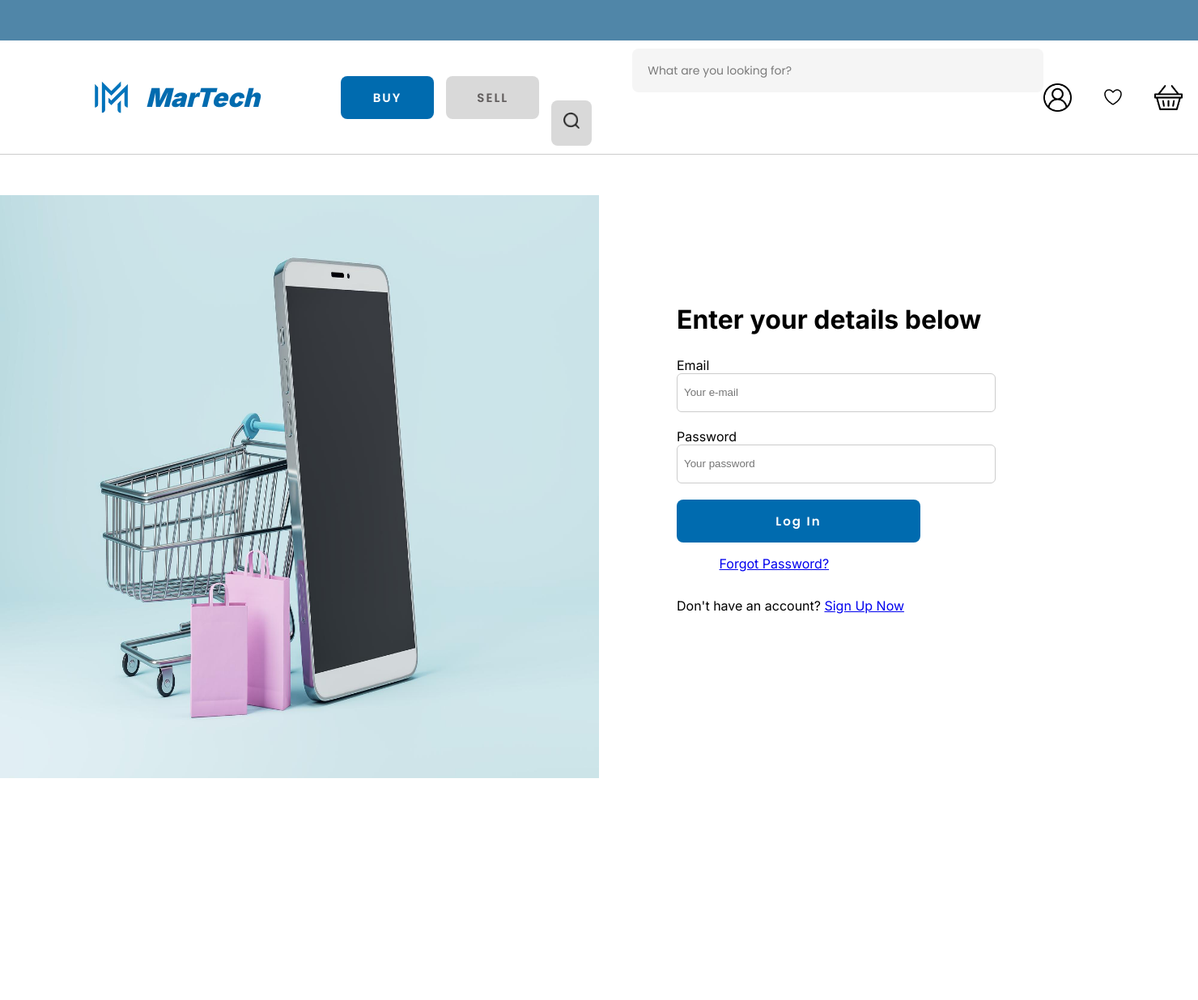
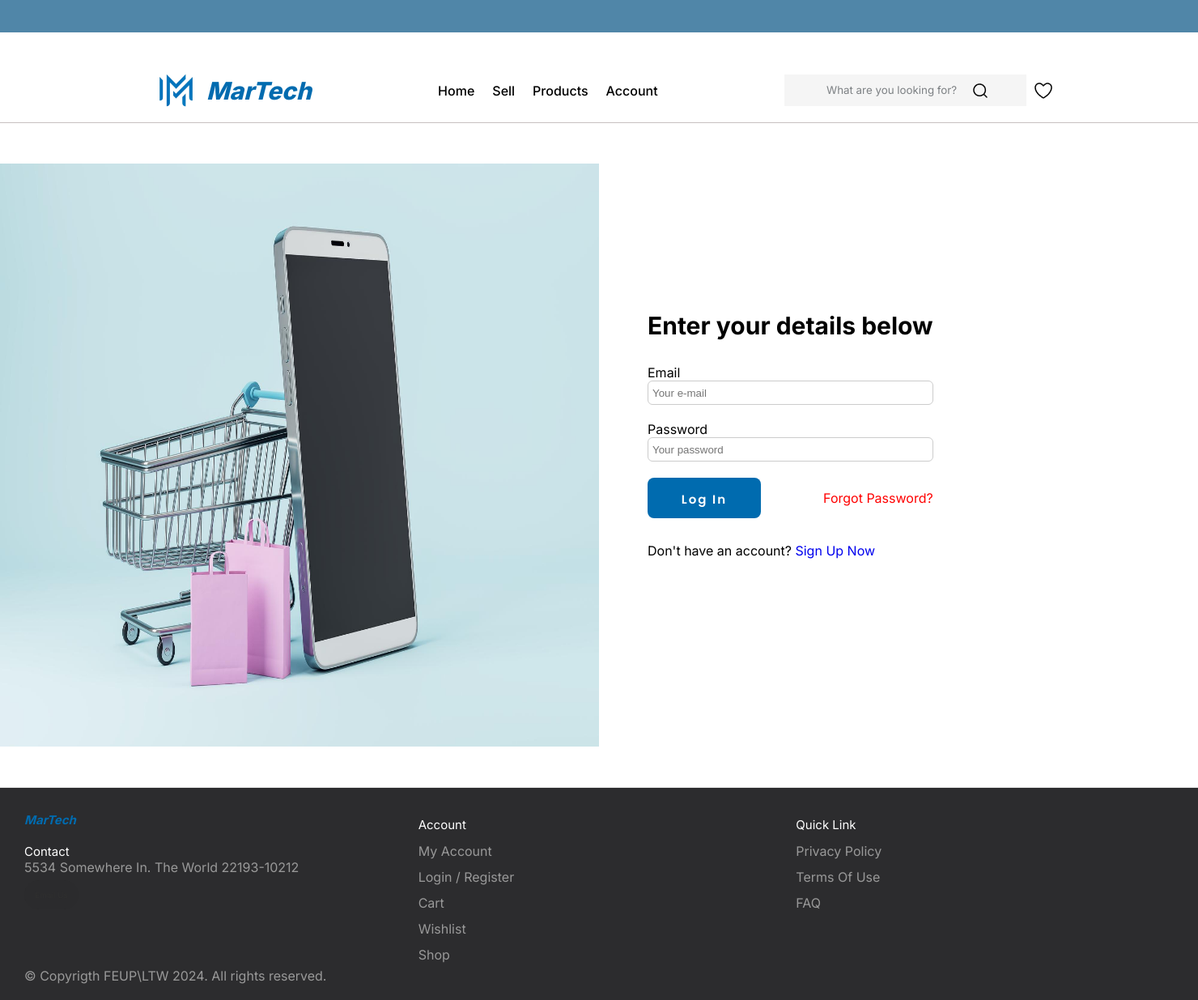
Before and after one commit to FEUP-LTW-2024/ltw-project-2024-ltw16g04, a PHP site: page /pages/login.php in a window 1480 px wide. Shown: the whole page at 81% size. Before the commit the page ends 961 px from the top, so only its background shows below. Run offline with PHP 8.4, Linux system fonts and the light colour scheme.

Commit message:
topbar and footer in login/reg

```diff
--- /dev/null
+++ b/CSS/footer.css
@@ -0,0 +1,121 @@
+.footer {
+    display: flex;
+    flex-flow: row wrap;
+    padding: 30px 30px 20px 30px;
+    color: #fff;
+    background-color: #2c2c2e;
+    border-top: 1px solid #e5e5e5;
+  }
+
+  .footer > * {
+    flex:  1 100%;
+  }
+
+  .footer__addr {
+    margin-right: 1.25em;
+    margin-bottom: 2em;
+  }
+
+  .footer__logo {
+    font-family: 'Inter';
+    font-weight: 400;
+    color: #006BAF;
+    font-weight: bold;
+    font-style: italic;
+    text-transform:none;
+    font-size: 1.5rem;
+  }
+
+  .footer__addr h2 {
+    margin-top: 1.3em;
+    font-size: 15px;
+    font-weight: 400;
+  }
+
+  .nav__title {
+    font-weight: 400;
+    font-size: 15px;
+  }
+
+  .footer address {
+    font-style: normal;
+    color: #999;
+  }
+
+  .footer__btn {
+    display: flex;
+    align-items: center;
+    justify-content: center;
+    height: 36px;
+    max-width: max-content;
+    background-color: rgb(33, 33, 33, 0.07);
+    border-radius: 100px;
+    color: #2f2f2f;
+    line-height: 0;
+    margin: 0.6em 0;
+    font-size: 1rem;
+    padding: 0 1.3em;
+  }
+
+  .footer ul {
+    list-style: none;
+    padding-left: 0;
+  }
+
+  .footer li {
+    line-height: 2em;
+  }
+
+  .footer a {
+    text-decoration: none;
+  }
+
+  .footer__nav {
+    display: flex;
+      flex-flow: row wrap;
+  }
+
+  .footer__nav > * {
+    flex: 1 50%;
+    margin-right: 1.25em;
+  }
+
+  .nav__ul a {
+    color: #999;
+  }
+
+  .legal {
+    display: flex;
+    flex-wrap: wrap;
+    color: #999;
+  }
+
+  .legal__links {
+    display: flex;
+    align-items: center;
+  }
+
+  .heart {
+    color: #2f2f2f;
+  }
+
+  @media screen and (min-width: 24.375em) {
+    .legal .legal__links {
+      margin-left: auto;
+    }
+  }
+
+  @media screen and (min-width: 40.375em) {
+    .footer__nav > * {
+      flex: 1;
+    }
+
+
+    .footer__addr {
+      flex: 1 0px;
+    }
+
+    .footer__nav {
+      flex: 2 0px;
+    }
+  }
--- a/CSS/login.css
+++ b/CSS/login.css
@@ -1,125 +1,4 @@
-html{
-  font-family: "Inter";
-}
 
-body {
-  margin: 0;
-  padding: 0;
-}
-
-
-.logo{
-  width: 75px;
-  margin: 20px 5px 20px 100px;
-}
-
-.border-top{
-  height: 50px;
-  background-color: #5086A8;
-  margin:0px;
-  border: 0px;
-  padding: 0px;
-}
-
-#menu-bar {
-  display: flex;
-  align-items: center;
-  padding: 10px 0px;
-}
-
-.icon-bar{
-  width: 35px;
-  margin-right: 40px;
-}
-
-.website-name{
-  text-decoration: none;
-  font-style: italic;
-  font-weight: bolder;
-  color: #006BAF;
-  margin: 10px 100px 20px 0px;
-}
-
-
-button{
-  font-family: "Poppins";
-  padding: 15px 40px;
-  font-size: 15px;
-  font-weight:600 ;
-  letter-spacing: 2px;
-  background-color: #006BAF;
-  color: white;
-  border: none;
-  border-radius: 8px;
-  cursor: pointer;
-  margin-right: 15px;
-}
-
-#buyButton{
-  font-family: "Poppins";
-  padding: 15px 40px;
-  font-size: 15px;
-  font-weight:600 ;
-  letter-spacing: 2px;
-  background-color: #006BAF;
-  color: white;
-  border: none;
-  border-radius: 8px;
-  cursor: pointer;
-  margin-right: 15px;
-}
-
-#sellButton{
-  font-family: "Poppins";
-  padding: 15px 38px;
-  font-size: 15px;
-  font-weight:600;
-  letter-spacing: 2px;
-  background-color: #D9D9D9;
-  color: #615D5D;
-  border: none;
-  border-radius: 8px;
-  cursor: pointer;
-}
-
-.search-bar {
-  display: flex;
-  align-items: center;
-}
-
-#searchInput {
-  margin-left: 100px;
-  margin-right: 0px;
-  padding: 19px;
-  width: 470px;
-  border:0px;
-  border-radius: 8px;
-  font-size: 14px;
-  flex: 1;
-  background-color: #F5F5F5;
-}
-
-#searchInput::placeholder {
-  font-family: "Poppins";
-  color: #7a7a7a;
-}
-
-#search-icon{
-  width: 20px;
-}
-
-.search-button{
-  padding:15px;
-  border: 0px;
-  margin-top: 10px;
-  margin-left: 0px;
-  margin-right: 200px;
-  border-radius: 8px;
-  background-color: #D9D9D9;
-}
-header {
-  border-bottom: 1px solid #ccc; /* Add a border to the bottom of the header */
-}
 .login{
   margin-top: 50px;
   margin-bottom: 50px;
@@ -153,15 +32,45 @@ form{
   width: 50%;
   height: 100%;
 }
-.loginproblem{
+.loginbottom{
   width: 100%;
   display: grid;
   grid-template-areas: "login space forgot";
   grid-template-columns: 2fr 2fr;
   justify-content: center;
 }
-.loginproblem p{
+#loginTitle{
+  font-size: 30px;
+  margin: 3rem 0rem;
+}
+#forgot{
+  display: flex;
+  align-items: center;
+  grid-area: "forgot";
   justify-self: end;
+  a{
+    color: red;
+  }
+}
+
+#signin{
+  width: 140px;
+  height: 50px;
+  background-color: #006BAF;
+  font-family: "Poppins";
+  padding: 15px 40px;
+  font-size: 15px;
+  font-weight:600 ;
+  letter-spacing: 2px;
+  background-color: #006BAF;
+  color: white;
+  border: none;
+  border-radius: 8px;
+  cursor: pointer;
+  margin-right: 15px;
+}
+#noAccount{
+  margin: 3rem 0rem;
 }
 @media only screen and (max-width: 800px){
 .login img{
--- a/CSS/topbar.css
+++ b/CSS/topbar.css
@@ -1,122 +1,121 @@
-html{
+* {
+  padding: 0px;
+  margin: 0px;
+  box-sizing: border-box;
+}
+html {
+  font-size: 10px;
+  /* 1 rem 10px */
+}
+body {
   font-family: "Inter";
+  font-size: 1.6rem;
+
+}
+a {
+  text-decoration: none;
+}
+ul {
+  list-style: none;
+}
+.container {
+  max-width: 114rem;
+  margin: 2em auto;
+  padding: 0rem 1rem;
+}
+.w-6 {
+  width: 2rem;
+  height: 2rem;
+}
+.h-6 {
+  fill: rgb(239, 140, 1);
+}
+/* top-bar */
+.top_bar {
+  width: 100%;
+  height: 4rem;
+  background-color: #5086A8;
+}
+/* navigation-bar */
+.nav {
+  width: 100%;
+  height: 8rem;
+  border-bottom: 1px solid rgb(199, 193, 193);
+}
+.nav_container {
+
+  width: 100%;
+  height: 100%;
+  display: flex;
+  justify-content:space-between;
+  align-items:center;
+}
+.nav_list {
+  display: flex;
+}
+.nav_items {
+  display: flex;
+}
+.nav_logo {
+  font-size: 3rem;
+  font-weight: 800;
+  font-style: italic;
+  color: #006BAF;
+}
+.nav_item {
+  margin: 0rem 0.5rem;
+}
+.nav_link {
+  font-size: "Inter";
+  font-weight: 500;
+  padding: 0.6rem;
+  color: black;
+  transition: all 0.3s ease;
 }
 
-body {
-    margin: 0;
-    padding: 0;
+.nav_link:hover{
+  color: #006BAF;
+}
+.nav_form {
+  padding: 0.8rem 3em;
+  background-color: #F5F5F5;
+  display: flex;
+  align-items: center;
+
 }
 
-
-.logo{
-    width: 75px;
-    margin: 20px 5px 20px 100px;
+.nav_input::placeholder{
+  font-family: "Inter";
+  padding-left: 0px;
+  color: #7D8184;
 }
-
-.border-top{
-    height: 50px;
-    background-color: #5086A8;
-    margin:0px;
-    border: 0px;
-    padding: 0px;
+.nav_input {
+  padding: 0.4rem;
+  background-color: transparent;
+  outline: none;
+  border: none;
 }
-
-#menu-bar {
+.nav_search {
+  cursor: pointer;
+}
+.nav-title{
   display: flex;
   align-items: center;
-    padding: 10px 0px;
 }
-
-.icon-bar{
-    width: 35px;
-    margin-right: 40px;
-}
-
-.website-name{
-    text-decoration: none;
-    font-style: italic;
-    font-weight: bolder;
-    color: #006BAF;
-    margin: 10px 100px 20px 0px;
-}
-
-
-button{
-    font-family: "Poppins";
-    padding: 15px 40px;
-    font-size: 15px;
-    font-weight:600 ;
-    letter-spacing: 2px;
-    background-color: #006BAF;
-    color: white;
-    border: none;
-    border-radius: 8px;
-    cursor: pointer;
-    margin-right: 15px;
-}
-
-#buyButton{
-    font-family: "Poppins";
-    padding: 15px 40px;
-    font-size: 15px;
-    font-weight:600 ;
-    letter-spacing: 2px;
-    background-color: #006BAF;
-    color: white;
-    border: none;
-    border-radius: 8px;
-    cursor: pointer;
-    margin-right: 15px;
-}
-
-#sellButton{
-    font-family: "Poppins";
-    padding: 15px 38px;
-    font-size: 15px;
-    font-weight:600;
-    letter-spacing: 2px;
-    background-color: #D9D9D9;
-    color: #615D5D;
-    border: none;
-    border-radius: 8px;
-    cursor: pointer;
-}
-
-.search-bar {
+.nav_items {
   display: flex;
   align-items: center;
 }
 
-  #searchInput {
-    margin-left: 100px;
-    margin-right: 0px;
-    padding: 19px;
-    width: 470px;
-    border:0px;
-    border-radius: 8px;
-    font-size: 14px;
-    flex: 1;
-    background-color: #F5F5F5;
+.nav_heart {
+  margin-left: 1rem;
+  cursor: pointer;
+  transition: all 0.3s ease;
+}
+.nav_search:hover{
+  filter: drop-shadow(16px 16px 20px rgb(0, 4, 255)) invert(50%);
 }
 
-  #searchInput::placeholder {
-    font-family: "Poppins";
-    color: #7a7a7a;
+.nav_heart:hover{
+  filter: drop-shadow(16px 16px 20px rgb(0, 4, 255)) invert(50%);
 }
-
-  #search-icon{
-    width: 20px;
-  }
-
-  .search-button{
-    padding:15px;
-    border: 0px;
-    margin-top: 10px;
-    margin-left: 0px;
-    margin-right: 200px;
-    border-radius: 8px;
-    background-color: #D9D9D9;
-  }
-  header {
-    border-bottom: 1px solid #ccc; /* Add a border to the bottom of the header */
-  }
--- /dev/null
+++ b/actions/footer.php
@@ -0,0 +1,85 @@
+<?php
+
+include_once(__DIR__ . '/../conf.php');
+require_once(__DIR__ .'/../utils/session.php');
+require_once(__DIR__ .'/../data/connection.php');
+include_once(__DIR__ . '/../data/user.php');
+
+function drawFooter(){
+
+
+
+?>
+<footer class="footer">
+  <div class="footer__addr">
+
+
+    <h1 class="footer__logo">
+      MarTech</h1>
+
+      <h2>Contact</h2>
+
+      <address>
+        5534 Somewhere In. The World 22193-10212<br>
+
+        <a class="footer__btn" href="mailto:example@gmail.com">Email Us</a>
+      </address>
+
+
+  </div>
+
+  <ul class="footer__nav">
+    <li class="nav__item">
+      <h2 class="nav__title">Account</h2>
+
+      <ul class="nav__ul">
+        <li>
+          <a href="#">My Account</a>
+        </li>
+
+        <li>
+          <a href="#">Login / Register</a>
+        </li>
+
+        <li>
+          <a href="#">Cart</a>
+        </li>
+
+        <li>
+          <a href="#">Wishlist</a>
+        </li>
+
+        <li>
+          <a href="#">Shop</a>
+        </li>
+      </ul>
+    </li>
+
+    <li class="nav__item">
+      <h2 class="nav__title">Quick Link</h2>
+
+      <ul class="nav__ul">
+        <li>
+          <a href="#">Privacy Policy</a>
+        </li>
+
+        <li>
+          <a href="#">Terms Of Use</a>
+        </li>
+
+        <li>
+          <a href="#">FAQ</a>
+        </li>
+
+      </ul>
+    </li>
+
+  </ul>
+
+  <div class="legal">
+    <p>&copy; Copyrigth FEUP\LTW 2024. All rights reserved.</p>
+  </div>
+</footer>
+<?php
+}
+?>
--- a/actions/top_bar.php
+++ b/actions/top_bar.php
@@ -12,24 +12,35 @@ function drawHeader(){
 
 
 ?>
-<header>
-      <div class ="border-top"></div>
-      <div id="menu-bar">
-        <img src="../images/logo-removebg-preview.png" alt="Martech logo" class="logo">
-        <h1><a href="index.html" class="website-name">MarTech</a></h1>
-        <button id="buyButton">BUY</button>
-        <button id="sellButton">SELL</button>
+ <div class="top_bar">
+</div>
+ <nav class="nav">
+  <div class="container nav_container">
+    <div class="nav-title">
+    <img src="../images/logo-removebg-preview.png" alt="Martech logo" class="logo" width="75px";>
+    <a href="menu copy.html" class="nav_logo">MarTech</a></div>
+    <ul class="nav_list">
+      <li class="nav_item"><a href="/" class="nav_link">Home</a></li>
+      <li class="nav_item"><a href="#" class="nav_link">Sell</a></li>
+      <li class="nav_item"><a href="#" class="nav_link">Products</a></li>
+      <li class="nav_item">
+        <a href="/sign-up.html" class="nav_link">Account</a>
+      </li>
+    </ul>
+    <div class="nav_items">
+      <form action="#" class="nav_form">
+        <input
+          type="text"
+          class="nav_input"
+          placeholder="What are you looking for?" />
+        <img src="../images/search.png" alt="" class="nav_search" />
+      </form>
 
-        <form action="/search" method="get" id="search-bar">
-          <input type="text" name="q" id="searchInput" placeholder="What are you looking for?">
-          <button type="submit" class="search-button">
-            <img src="../images/search.png" alt="search engine" id="search-icon"></button>
-        </form>
-        <img src="../images/user.png" alt="profile icon" class="icon-bar">
-        <img src="../images/heart.png" alt="favorites icon" class="icon-bar">
-        <img src="../images/shopping-basket.png" alt="basket icon" class="icon-bar">
-      </div>
-</header>
+      <img src="../images/heart.png" alt="" class="nav_heart" />
+
+    </div>
+  </div>
+</nav>
 <?php
 }
 ?>
--- a/index.php
+++ b/index.php
@@ -1,3 +1,3 @@
 <?php
-  die(header('Location: pages/register.php'));
+  die(header('Location: pages/login.php'));
 ?>
--- a/pages/login.php
+++ b/pages/login.php
@@ -5,7 +5,8 @@
   $session = new Session();
 
   require_once(__DIR__ .'/../data/connection.php');
-
+  require_once(__DIR__ .'/../actions/top_bar.php');
+  require_once(__DIR__ .'/../actions/footer.php');
 
 ?>
 <!DOCTYPE html>
@@ -15,6 +16,8 @@
     <meta charset="UTF-8">
     <meta name="viewport" content="width=device-width, initial-scale=1.0">
     <link href="../CSS/login.css" rel="stylesheet">
+    <link href="../CSS/topbar.css" rel="stylesheet">
+    <link href="../CSS/footer.css" rel="stylesheet">
     <!-- fonts used  -->
     <link rel="preconnect" href="https://fonts.googleapis.com">
     <link rel="preconnect" href="https://fonts.gstatic.com" crossorigin>
@@ -25,29 +28,12 @@
     <!-- end here -->
   </head>
   <body>
-    <header>
-      <div class ="border-top"></div>
-      <div id="menu-bar">
-        <img src="../images/logo-removebg-preview.png" alt="Martech logo" class="logo">
-        <h1><a href="index.html" class="website-name">MarTech</a></h1>
-        <button id="buyButton">BUY</button>
-        <button id="sellButton">SELL</button>
-
-        <form action="/search" method="get" id="search-bar">
-          <input type="text" name="q" id="searchInput" placeholder="What are you looking for?">
-          <button type="submit" class="search-button">
-            <img src="../images/search.png" alt="search engine" id="search-icon"></button>
-        </form>
-        <img src="../images/user.png" alt="profile icon" class="icon-bar">
-        <img src="../images/heart.png" alt="favorites icon" class="icon-bar">
-        <img src="../images/shopping-basket.png" alt="basket icon" class="icon-bar">
-      </div>
-    </header>
+  <?php drawHeader(); ?>
     <body>
         <section class="login">
           <img src="../images/loginimage.jpeg" alt="">
             <div class="login-box">
-            <h1>Enter your details below</h1>
+            <h1 id="loginTitle">Enter your details below</h1>
             <form action="../actions/login_action.php" method="post">
                 <div class="email">
                     <label for="email">Email</label>
@@ -64,13 +50,14 @@
 				            </article>
 			            <?php } ?>
 			          </section>
-                <button id="signin">Log In</button>
+                <div class="loginbottom">
+                  <button id="signin">Log In</button>
+                <p id="forgot"><a href="menu.html">Forgot Password?</a></p>
+                </div>
+
             </form>
-            <div class="loginproblem">
-
-              <p><a href="menu.html">Forgot Password?</a></p>
-            </div>
-            <p>Don't have an account? <a href="register.php">Sign Up Now</a></p>
+            <p id="noAccount">Don't have an account? <a href="register.php">Sign Up Now</a></p>
             </div>
         </section>
+        <?php drawFooter(); ?>
     </body>
```
Also changed, not shown: CSS/register.css (+17 -1 lines), pages/register.php (+5 -2 lines). Lines whose indentation alone changed are shown as unchanged.
